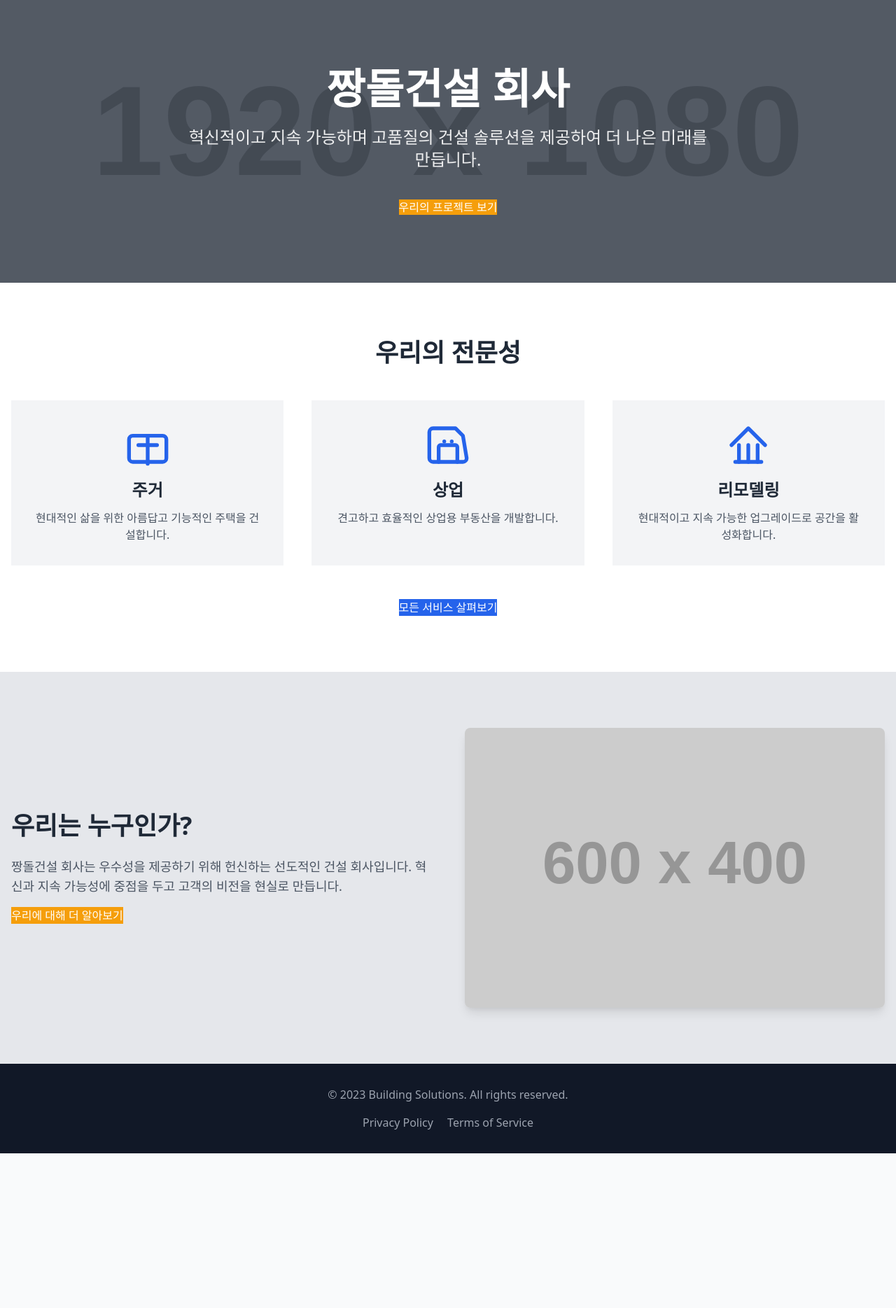
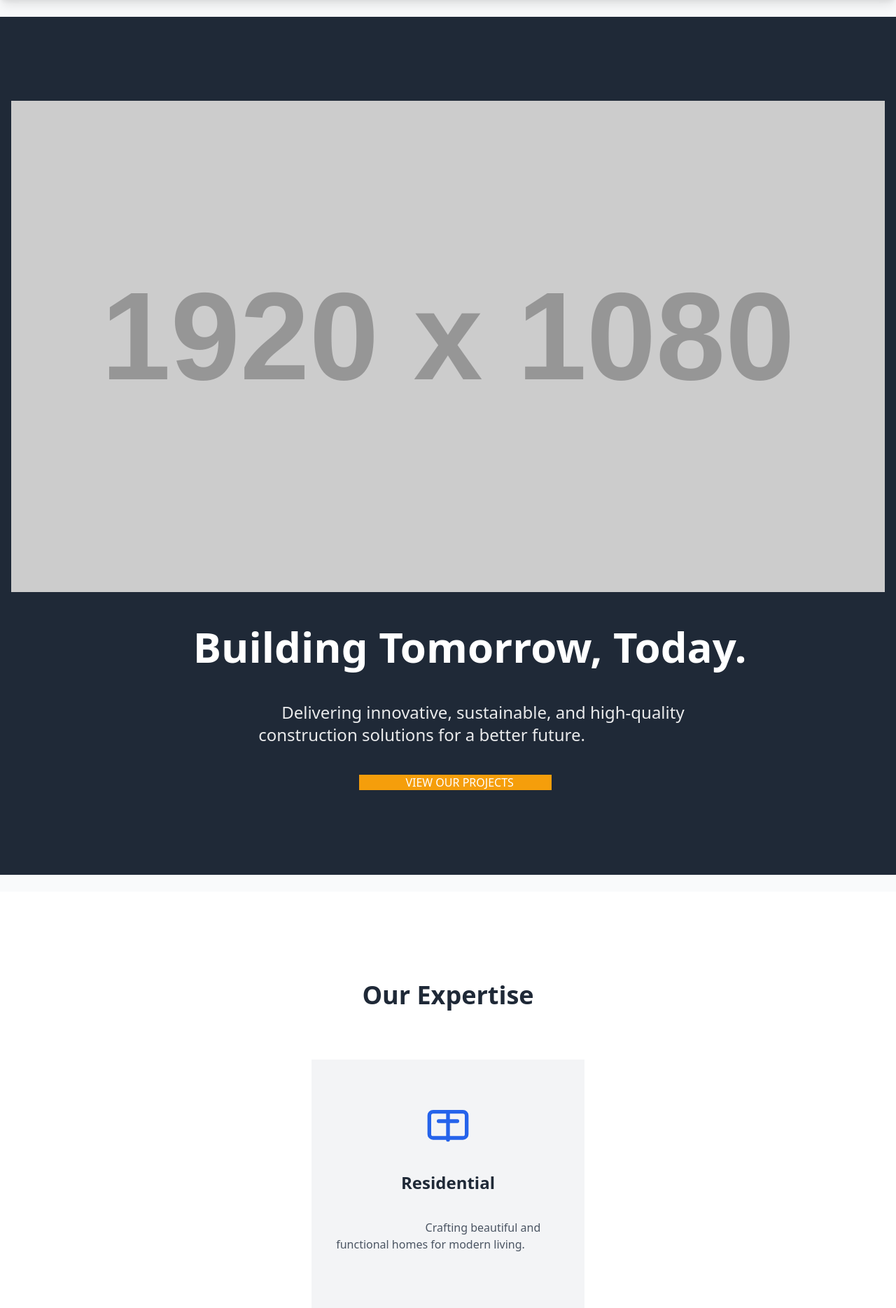
Before and after one commit to yeon2684/php-web, a PHP site: page / in a window 1280 px wide. Shown: the part 200-2069 px from the top of the page at 70% size. Before the commit the page ends 1848 px from the top, so only its background shows below. Run offline with PHP 8.4, Linux system fonts and the light colour scheme; grey boxes labelled with a size stand in for pictures from a placeholder-image service; some libraries are stand-ins or nearby versions.

Commit message:
index.php

```diff
--- a/web/index.php
+++ b/web/index.php
@@ -1,82 +1,175 @@
 <?php include 'header.php'; ?>
 
+
+
+    <!-- Hero Section -->
+
     <section class="relative bg-gray-800 text-white py-24 px-4 overflow-hidden">
+
         <img src="https://placehold.co/1920x1080/1a202c/ffffff?text=Modern+Construction+Site"
+
              alt="Modern Construction Site"
+
              class="absolute inset-0 w-full h-full object-cover opacity-30">
+
         <div class="relative max-w-7xl mx-auto text-center z-10">
+
             <h1 class="text-5xl md:text-6xl font-extrabold leading-tight mb-6 animate-fade-in-down">
-                짱돌건설 회사
+
+                Building Tomorrow, Today.
+
             </h1>
+
             <p class="text-xl md:text-2xl mb-10 max-w-3xl mx-auto opacity-90 animate-fade-in">
-                혁신적이고 지속 가능하며 고품질의 건설 솔루션을 제공하여 더 나은 미래를 만듭니다.
+
+                Delivering innovative, sustainable, and high-quality construction solutions for a better future.
+
             </p>
+
             <a href="projects.php" class="btn-primary bg-yellow-500 text-white hover:bg-yellow-600">
-                우리의 프로젝트 보기
+
+                VIEW OUR PROJECTS
+
             </a>
+
         </div>
+
     </section>
 
+
+
+    <!-- Brief Services Section -->
+
     <section id="home-services" class="py-20 px-4 bg-white">
+
         <div class="max-w-7xl mx-auto text-center">
-            <h2 class="text-4xl font-bold text-gray-800 mb-12">우리의 전문성</h2>
+
+            <h2 class="text-4xl font-bold text-gray-800 mb-12">Our Expertise</h2>
+
             <div class="grid grid-cols-1 md:grid-cols-3 gap-10">
+
+                <!-- Service 1 -->
+
                 <div class="card p-8 bg-gray-100 flex flex-col items-center text-center transform hover:scale-105 transition duration-300">
+
                     <svg xmlns="http://www.w3.org/2000/svg" class="h-16 w-16 text-blue-600 mb-4" viewBox="0 0 24 24" fill="none" stroke="currentColor" stroke-width="2" stroke-linecap="round" stroke-linejoin="round">
+
                         <rect x="2" y="7" width="20" height="14" rx="2" ry="2"></rect>
+
                         <path d="M12 22V7"></path>
+
                         <path d="M7 12h10"></path>
+
                     </svg>
-                    <h3 class="text-2xl font-semibold mb-3">주거</h3>
+
+                    <h3 class="text-2xl font-semibold mb-3">Residential</h3>
+
                     <p class="text-gray-600">
-                        현대적인 삶을 위한 아름답고 기능적인 주택을 건설합니다.
+
+                        Crafting beautiful and functional homes for modern living.
+
                     </p>
+
                 </div>
+
+                <!-- Service 2 -->
+
                 <div class="card p-8 bg-gray-100 flex flex-col items-center text-center transform hover:scale-105 transition duration-300">
+
                     <svg xmlns="http://www.w3.org/2000/svg" class="h-16 w-16 text-blue-600 mb-4" viewBox="0 0 24 24" fill="none" stroke="currentColor" stroke-width="2" stroke-linecap="round" stroke-linejoin="round">
+
                         <path d="M22 19a2 2 0 0 1-2 2H4a2 2 0 0 1-2-2V5a2 2 0 0 1 2-2h12l4 4z"></path>
+
                         <path d="M17 21v-8a1 1 0 0 0-1-1H8a1 1 0 0 0-1 1v8"></path>
+
                         <path d="M10 10h.01"></path>
+
                         <path d="M14 10h.01"></path>
+
                     </svg>
-                    <h3 class="text-2xl font-semibold mb-3">상업</h3>
+
+                    <h3 class="text-2xl font-semibold mb-3">Commercial</h3>
+
                     <p class="text-gray-600">
-                        견고하고 효율적인 상업용 부동산을 개발합니다.
+
+                        Developing robust and efficient commercial properties.
+
                     </p>
+
                 </div>
+
+                <!-- Service 3 -->
+
                 <div class="card p-8 bg-gray-100 flex flex-col items-center text-center transform hover:scale-105 transition duration-300">
+
                     <svg xmlns="http://www.w3.org/2000/svg" class="h-16 w-16 text-blue-600 mb-4" viewBox="0 0 24 24" fill="none" stroke="currentColor" stroke-width="2" stroke-linecap="round" stroke-linejoin="round">
+
                         <path d="M3 12L12 3L21 12"></path>
+
                         <path d="M7 21V12"></path>
+
                         <path d="M17 21V12"></path>
+
                         <path d="M12 21V12"></path>
+
                         <path d="M5 21H19"></path>
+
                     </svg>
-                    <h3 class="text-2xl font-semibold mb-3">리모델링</h3>
+
+                    <h3 class="text-2xl font-semibold mb-3">Renovation</h3>
+
                     <p class="text-gray-600">
-                        현대적이고 지속 가능한 업그레이드로 공간을 활성화합니다.
+
+                        Revitalizing spaces with modern and sustainable upgrades.
+
                     </p>
+
                 </div>
+
             </div>
+
             <a href="services.php" class="btn-primary bg-blue-600 text-white mt-12 inline-block hover:bg-blue-700">
-                모든 서비스 살펴보기
+
+                EXPLORE ALL SERVICES
+
             </a>
+
         </div>
+
     </section>
 
+
+
+    <!-- Brief About Us Section -->
+
     <section id="home-about" class="py-20 px-4 bg-gray-200">
+
         <div class="max-w-7xl mx-auto grid grid-cols-1 md:grid-cols-2 gap-12 items-center">
+
             <div>
-                <h2 class="text-4xl font-bold text-gray-800 mb-6">우리는 누구인가?</h2>
+
+                <h2 class="text-4xl font-bold text-gray-800 mb-6">Who We Are</h2>
+
                 <p class="text-lg text-gray-600 mb-4">
-                    짱돌건설 회사는 우수성을 제공하기 위해 헌신하는 선도적인 건설 회사입니다. 혁신과 지속 가능성에 중점을 두고 고객의 비전을 현실로 만듭니다.
+
+                    Building Solutions is a leading construction firm dedicated to delivering excellence. With a focus on innovation and sustainability, we bring your visions to life.
+
                 </p>
+
                 <a href="about.php" class="btn-primary bg-yellow-500 text-white inline-block hover:bg-yellow-600">
-                    우리에 대해 더 알아보기
+
+                    LEARN MORE ABOUT US
+
                 </a>
+
             </div>
+
             <img src="https://placehold.co/600x400/9ca3af/ffffff?text=Our+Company" alt="Our Company" class="card w-full rounded-lg shadow-lg">
+
         </div>
+
     </section>
 
+
+
 <?php include 'footer.php'; ?>
```
Lines whose indentation alone changed are shown as unchanged.
